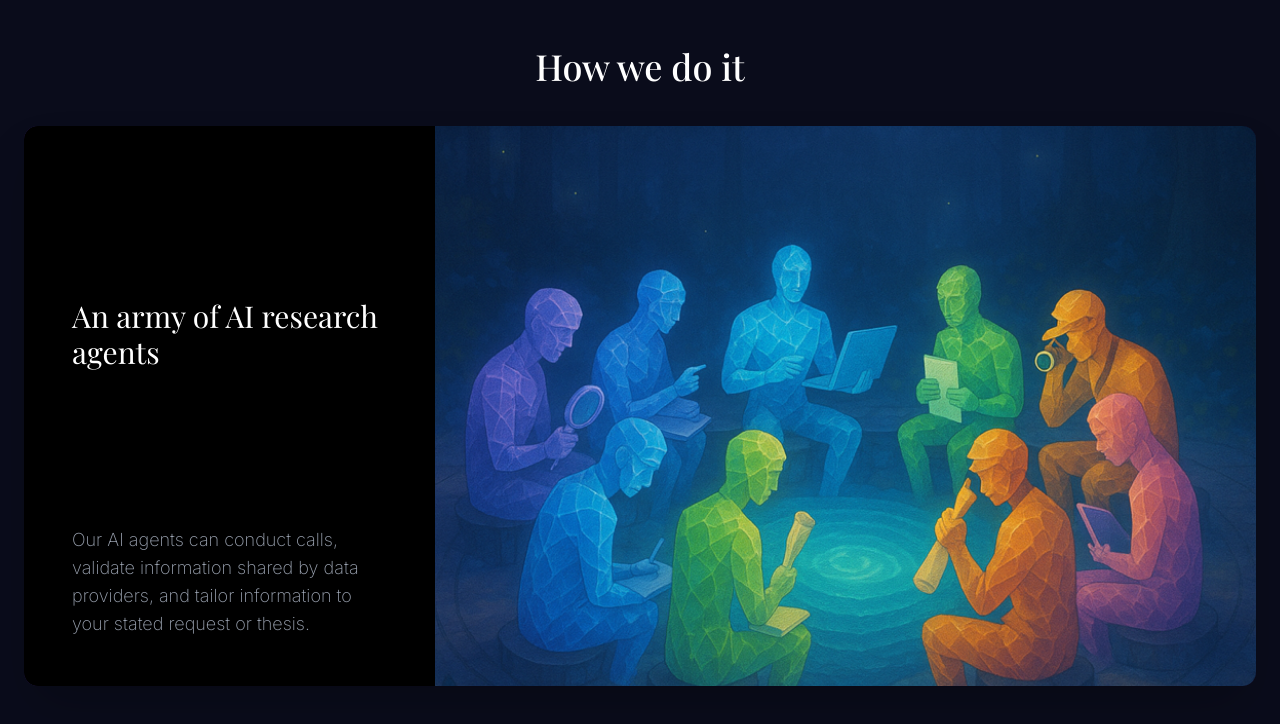
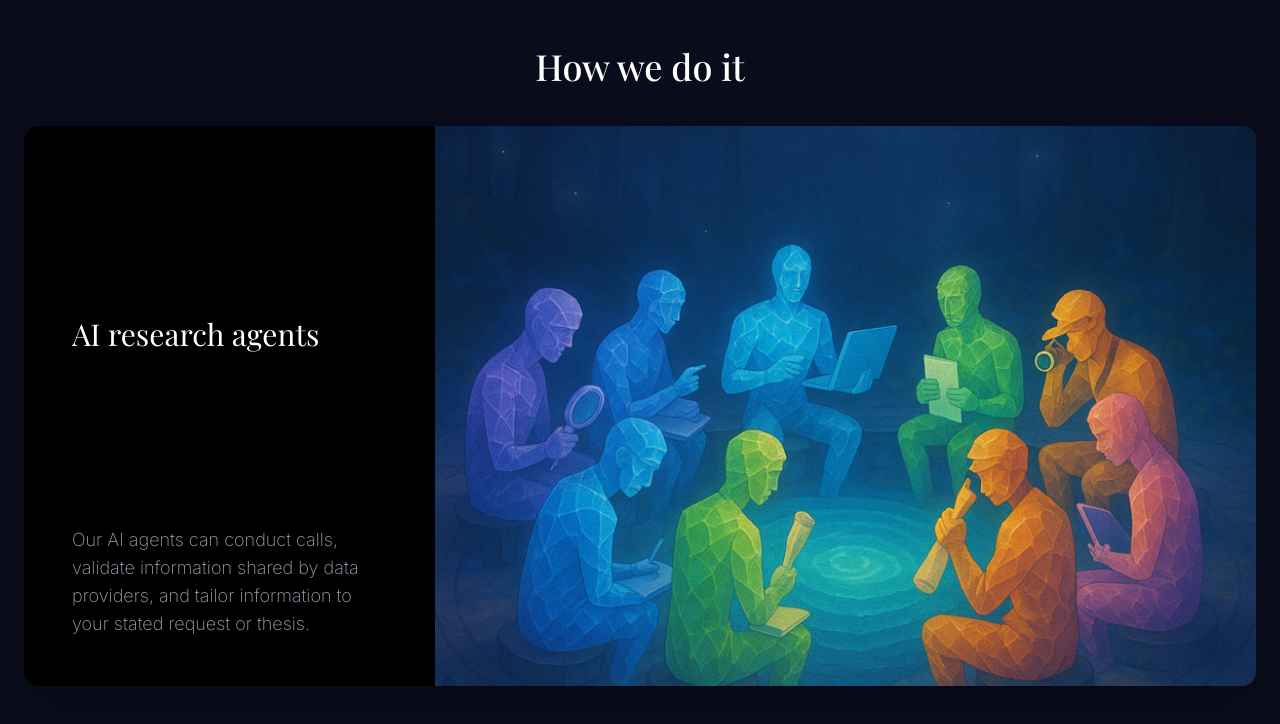
Before and after one commit to dereky98/lucid-spring-marketing, a Next.js app: page / in a window 1280 px wide. Shown: the part 1914-2638 px from the top of the page. Built offline with nearby package versions, Linux system fonts and the light colour scheme; no server answers; a web font is replaced by a local one.

Commit message:
minor copy change

```diff
--- a/components/HowItWorks.tsx
+++ b/components/HowItWorks.tsx
@@ -10,7 +10,7 @@ interface HowItWorksProps {
 const cardImages = ["/agent-army.png", "/knowledge-graph.png", "/custom-materials.png"];
 
 const cardTitles = [
-  "An army of AI research agents",
+  "AI research agents",
   "Proprietary Intelligence Graph",
   "Customized Materials Creation",
 ];
```
